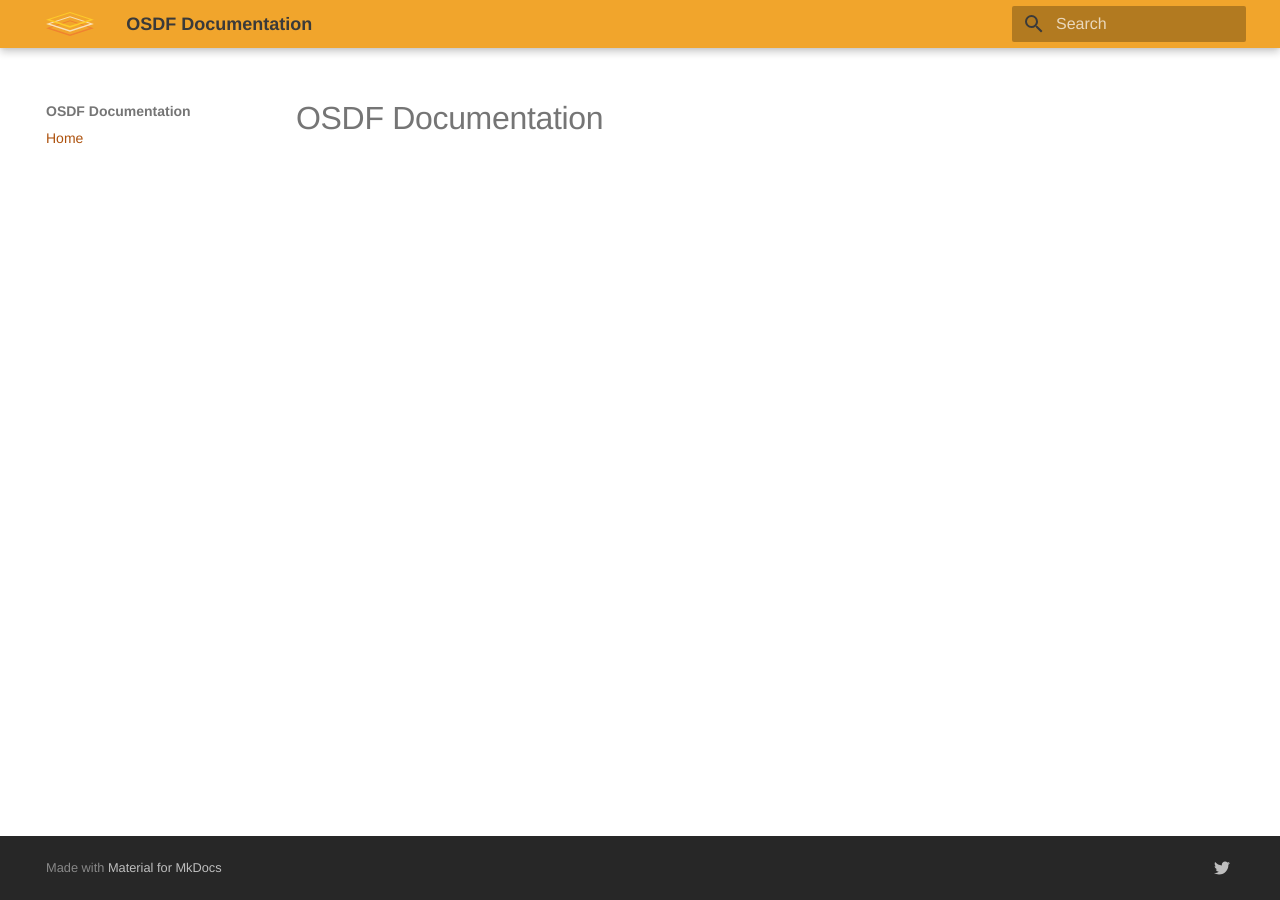
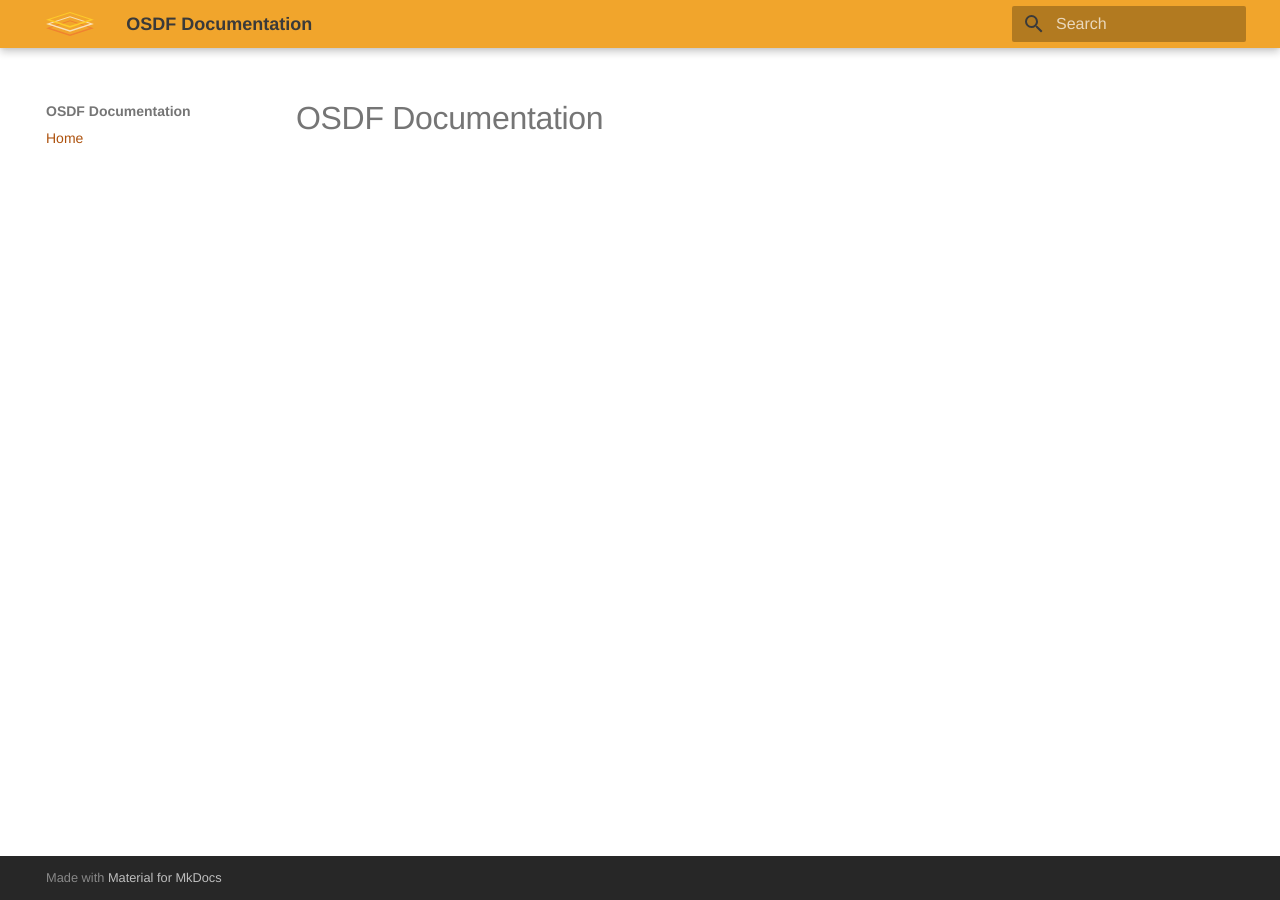
Before and after one commit to osg-htc/osdf-docs, an MkDocs documentation site: the page built from docs/index.md, in a window 1280 px wide. Built offline with MkDocs 1.6.1 and Material for MkDocs 9.7.7, drawn with Linux system fonts in a browser that asks for light colours.

Commit message:
Update mkdocs

```diff
--- a/mkdocs.yml
+++ b/mkdocs.yml
@@ -21,24 +21,10 @@
   - toc:
       permalink: True
   - footnotes
-  - pymdownx.emoji:
-      emoji_index: !!python/name:material.extensions.emoji.twemoji
-      emoji_generator: !!python/name:material.extensions.emoji.to_svg
-      options:
-        custom_icons:
-          - overrides/.icons
-  - pymdownx.critic
-
 
 extra_css:
   - stylesheets/code-highlight.css
   - stylesheets/osg.css
 
-extra:
-  social:
-    - icon: fontawesome/brands/twitter
-      link: https://twitter.com/OSGSchool
-      name: OSG School on Twitter
-
 nav:
   - Home:                           index.md
```
